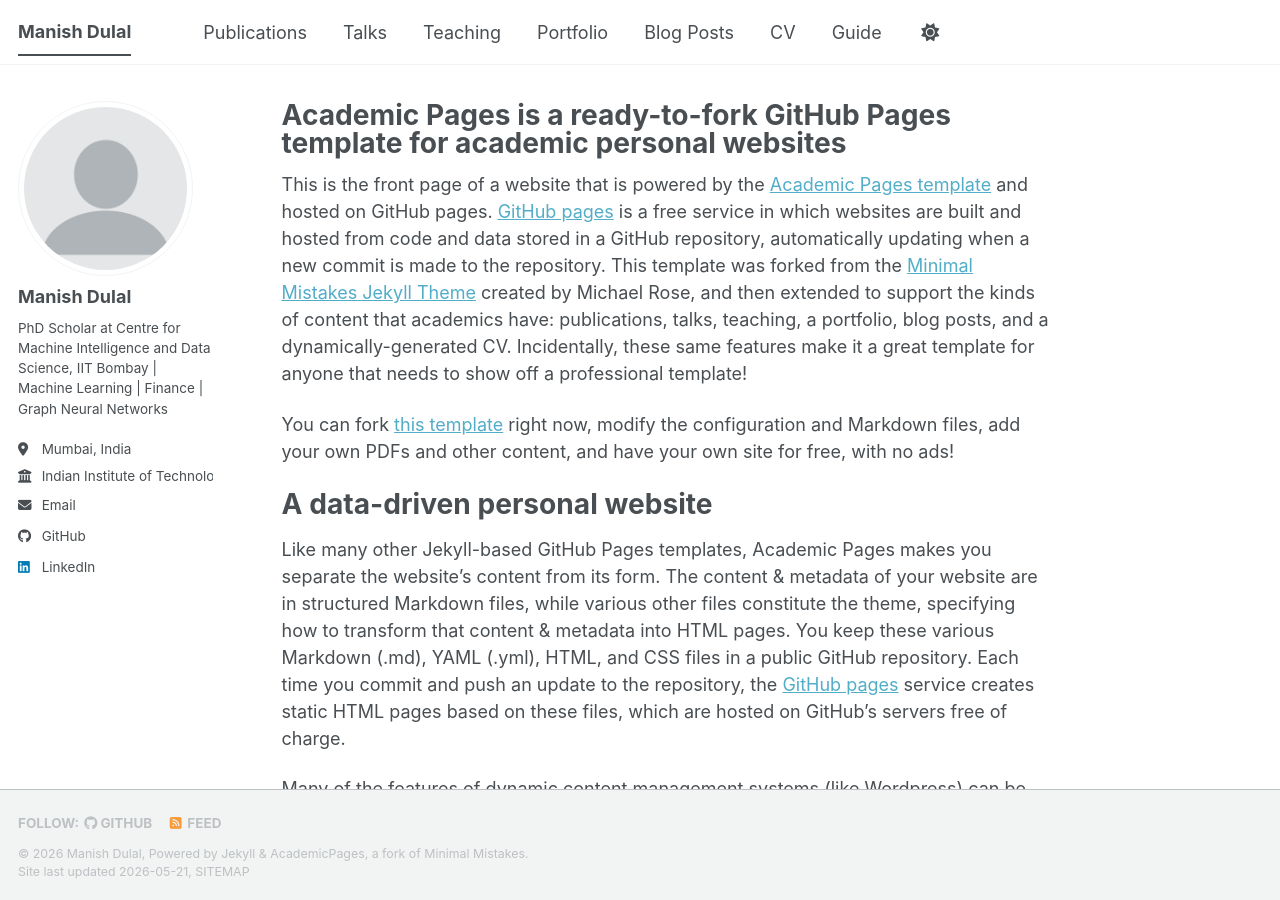
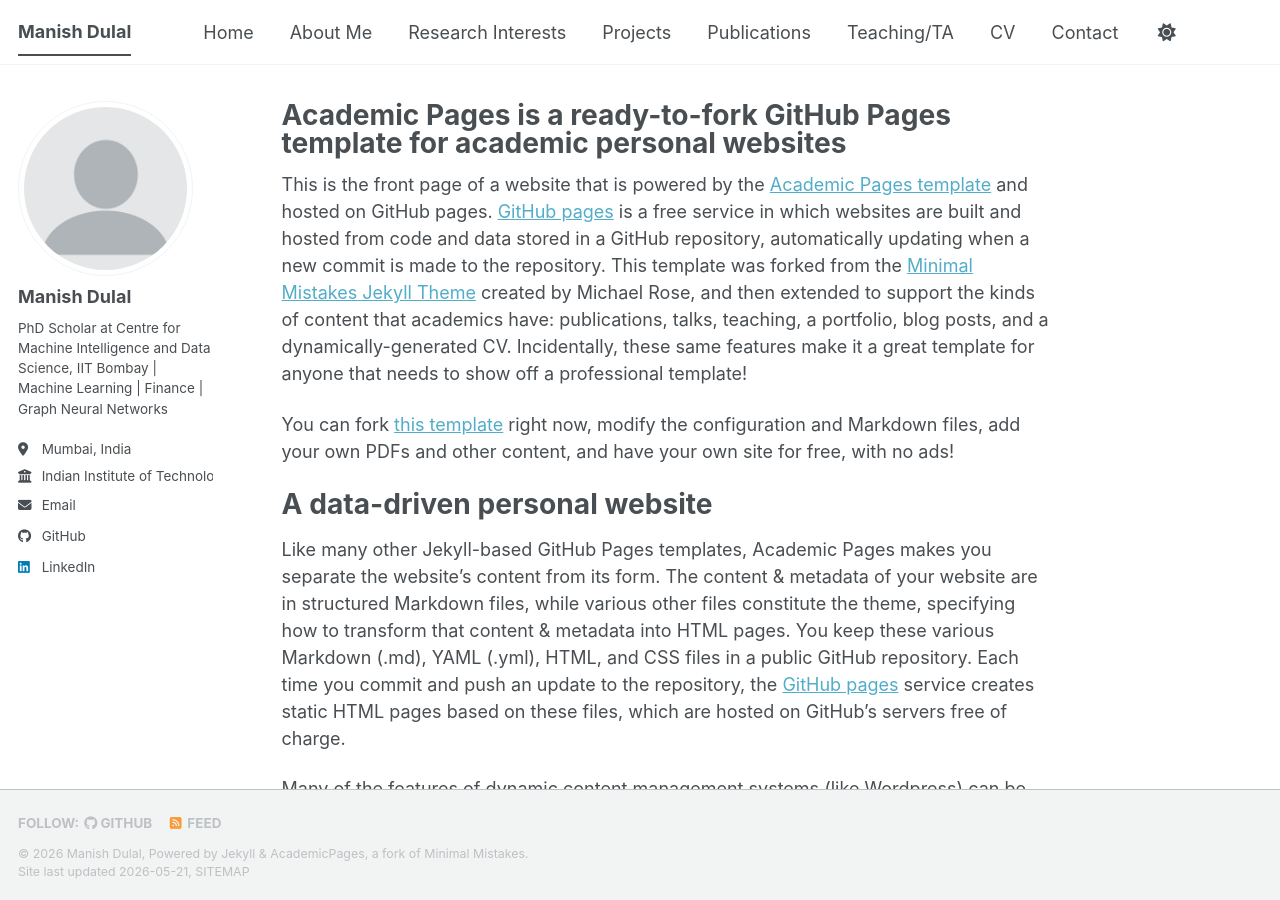
Before and after one commit to ManishDulal/manishdulal.github.io, a Jekyll site: the page built from _pages/about.md, in a window 1280 px wide and 900 px high. Built offline with Jekyll 4.4.1, drawn with Linux system fonts in a browser that asks for light colours; a script bundle is joined from its source files by our own code; library files that are not in the unit come from our copies; part of the change alters nothing that is shown.

Commit message:
Update navigation links and remove comments
Removed comments and reorganized navigation links.

```diff
--- a/_data/navigation.yml
+++ b/_data/navigation.yml
@@ -1,33 +1,25 @@
-# The following is the order of the links in the header of the website.
-#
-# Changing the order here will adjust the order and you can also add additional
-# links. Removing a link prevents it from showing in the header, but does not
-# prevent it from being included in the site.
-#
-# NOTE that only one of the CV options should be selected, the first is for the
-#      Markdown formatted page while the second is generated using JSON.
+main:
 
-main:
+  - title: "Home"
+    url: /
+
+  - title: "About Me"
+    url: /about/
+
+  - title: "Research Interests"
+    url: /research/
+
+  - title: "Projects"
+    url: /projects/
+
   - title: "Publications"
     url: /publications/
 
-  - title: "Talks"
-    url: /talks/
-
-  - title: "Teaching"
+  - title: "Teaching/TA"
     url: /teaching/
-
-  - title: "Portfolio"
-    url: /portfolio/
-
-  - title: "Blog Posts"
-    url: /year-archive/
 
   - title: "CV"
     url: /cv/
 
-  # - title: "CV"
-  #   url: /cv-json/
-
-  - title: "Guide"
-    url: /markdown/
+  - title: "Contact"
+    url: /contact/
```
